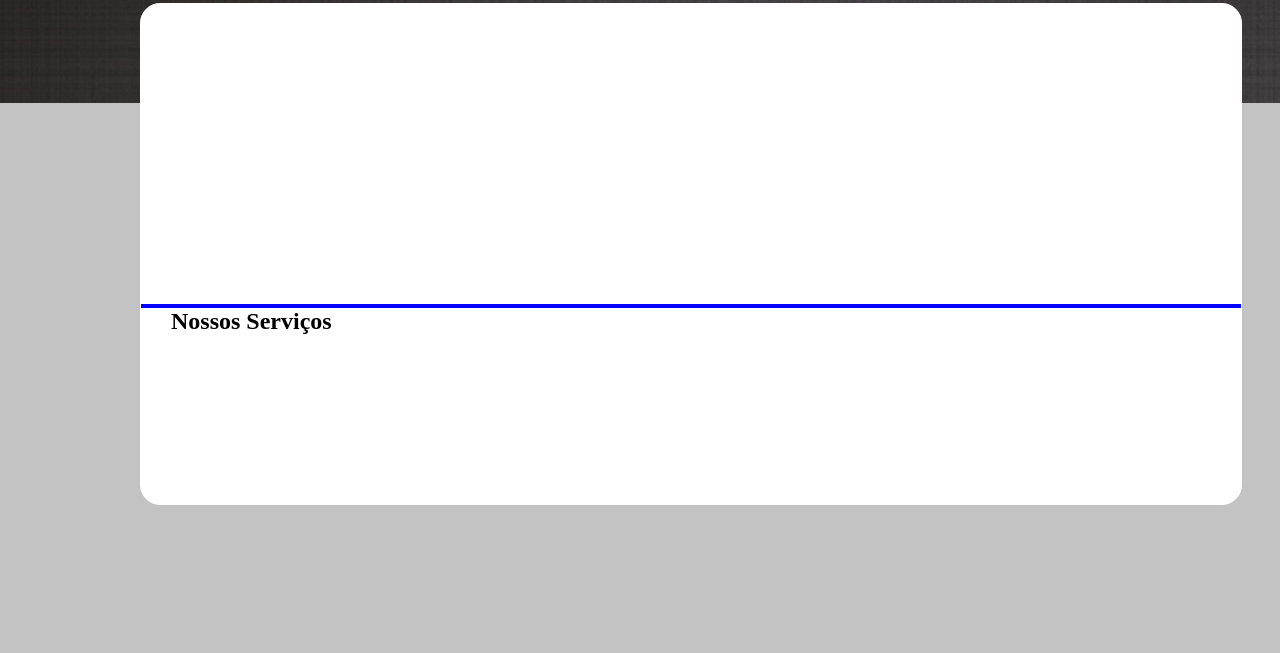
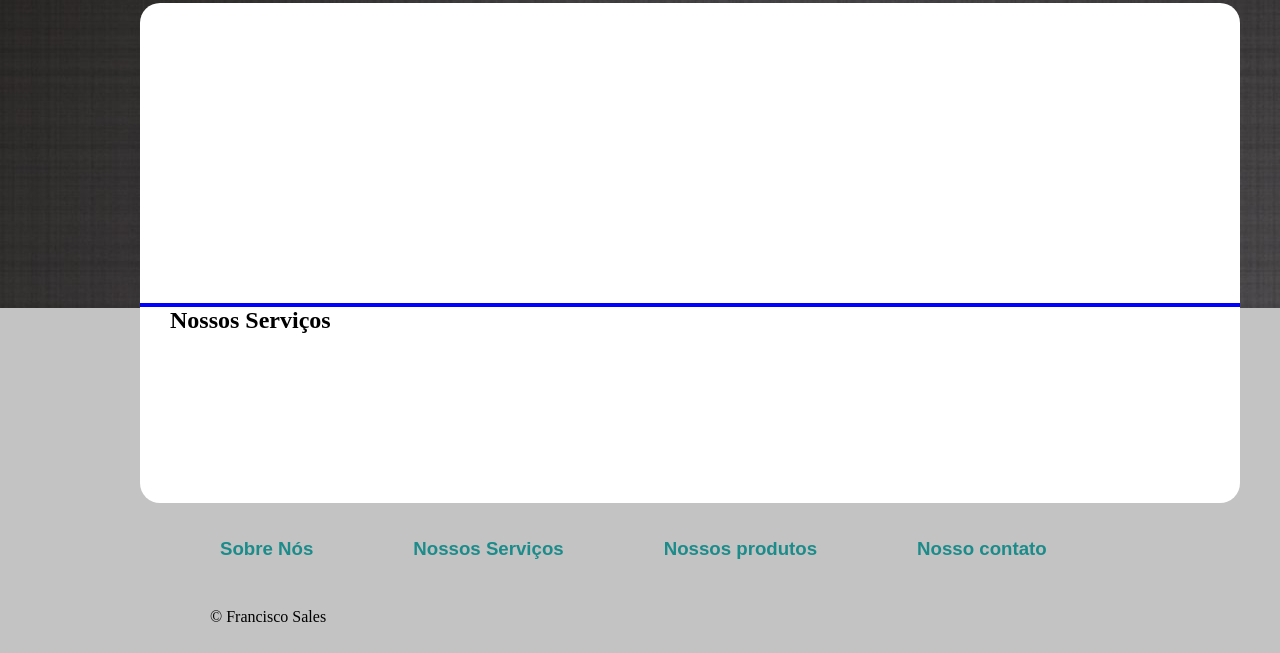
Before and after one commit to francisco27071994/joseRicardo, a plain HTML site: page index.html in a window 1280 px wide. Shown: the part 147-800 px from the top of the page. Drawn offline with Linux system fonts and the light colour scheme.

Commit message:
Estrtuturando rodapé

```diff
--- a/css/estilo.css
+++ b/css/estilo.css
@@ -12,7 +12,7 @@ body {
 }
 
 #cabecalho {
-    height:250px;
+    height:455px;
     background-image: url("../assets/12%20Fabric.jpg");
 }
 
@@ -63,7 +63,6 @@ body {
 #corpo {
     position:absolute;
     top:150px;
-    border:1px solid #fff;
     width:1100px;
     height:500px;
     float:left;
@@ -83,3 +82,33 @@ body {
     top:300px;
     left:30px;
 }
+
+#rodape {
+    width:1100px;
+    float:left;
+    left:140px;
+    position: relative;
+    top:200px;
+    padding:10px;
+}
+
+#rodape div {
+    float:left;
+    left:70px;
+    position:relative;
+    top:20px;
+    margin-right:100px;
+}
+
+#rodape div h1 {
+    font-size:14pt;
+    color:#1c8c8b;
+    font-family: Arial, sans-serif;
+    font-weight: bolder;
+}
+
+#rodape p{
+    position:absolute;
+    top:100px;
+    left:70px;
+}
--- a/index.html
+++ b/index.html
@@ -22,6 +22,20 @@
             <div id="linha"></div>
             <h2>Nossos Serviços</h2>
         </div>
-
+        <footer id="rodape">
+            <div class="topicos">
+                <h1>Sobre Nós</h1>
+            </div>
+            <div class="topicos">
+                <h1>Nossos Serviços</h1>
+            </div>
+            <div class="topicos">
+                <h1>Nossos produtos</h1>
+            </div>
+            <div class="topicos">
+                <h1>Nosso contato</h1>
+            </div>
+            <p>&copy; Francisco Sales</p>
+        </footer>
     </body>
 </html>
```
